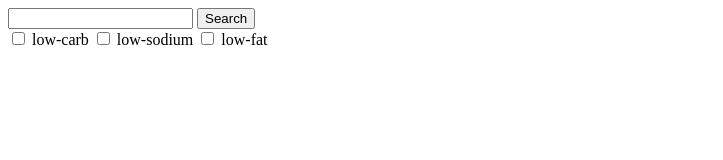
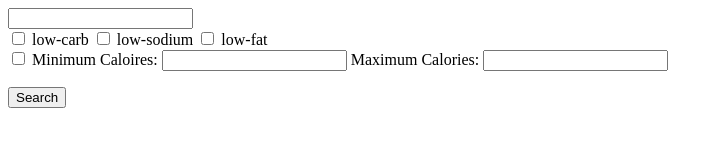
Before and after one commit to sybrid1982/Hungr, a plain HTML site: page index.html in a window 1280 px wide. Shown: the whole page, without its empty margins (0-723 px from the left). Drawn offline with nearby package versions, Linux system fonts and the light colour scheme; some packages are replaced by stand-ins of ours.

Commit message:
calorie options added to search

```diff
--- a/scripts/recipePull.js
+++ b/scripts/recipePull.js
@@ -17,6 +17,13 @@ function RecipePull($http, $location) {
                 healthAddition += `&diet=${recipeInfo.reqs[i]}`;
             }
         }
+        // If we have the 'useCalories' checkbox checked, restrict to the calorie range
+        // in the calorie object
+        // NOTE: The calories property on the object is the total number of calories in
+        // the entire dish.  To get calories per serving, take the object's calories and divide by yield
+        if(recipeInfo.calorie.useCalories) {
+            healthAddition+=`&calories=${recipeInfo.calorie.minimum}-${recipeInfo.calorie.maximum}`;
+        }
 
         console.log(recipeInfo.reqs.length);
         url += healthAddition;
--- a/searchCriteria.html
+++ b/searchCriteria.html
@@ -1,6 +1,5 @@
 <form ng-submit='$ctrl.search()'>
     <input type='text' ng-model='$ctrl.recipeReqs.text'>
-    <button>Search</button>
     <section class='restrictions'>
         <span ng-repeat='option in $ctrl.restrictions track by $index'>
             <label>
@@ -8,4 +7,15 @@
             </label>
         </span>
     </section>
+    <span>
+        <input type="checkbox" ng-model='$ctrl.recipeReqs.calorie.useCalories'>
+        <label>
+            Minimum Caloires:  <input type='number' ng-model='$ctrl.recipeReqs.calorie.minimum'>
+        </label>
+        <label>
+            Maximum Calories: <input type='number' ng-model='$ctrl.recipeReqs.calorie.maximum'>
+        </label>
+    </span>
+    <p></p>
+    <button>Search</button>
 </form>
```
